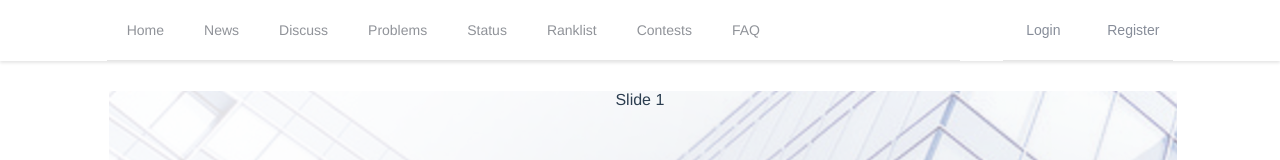
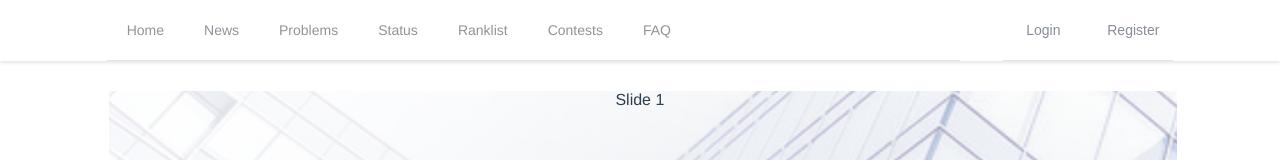
Before and after one commit to Kerminate/oj-demo, a Vue app: page / in a window 1280 px wide. Shown: the top 160 px of the page. Built offline with nearby package versions, Linux system fonts and the light colour scheme; no server answers.

Commit message:
remove discuss entry on nav

```diff
--- a/src/components/Navigate.vue
+++ b/src/components/Navigate.vue
@@ -9,7 +9,6 @@
             </router-link>
           </el-menu-item>
           <el-menu-item index="news">News</el-menu-item>
-          <el-menu-item index="discuss">Discuss</el-menu-item>
           <el-menu-item index="problem">
             <router-link :to="{ name: 'problemList', params: {} }">
               <p>Problems</p>
```
